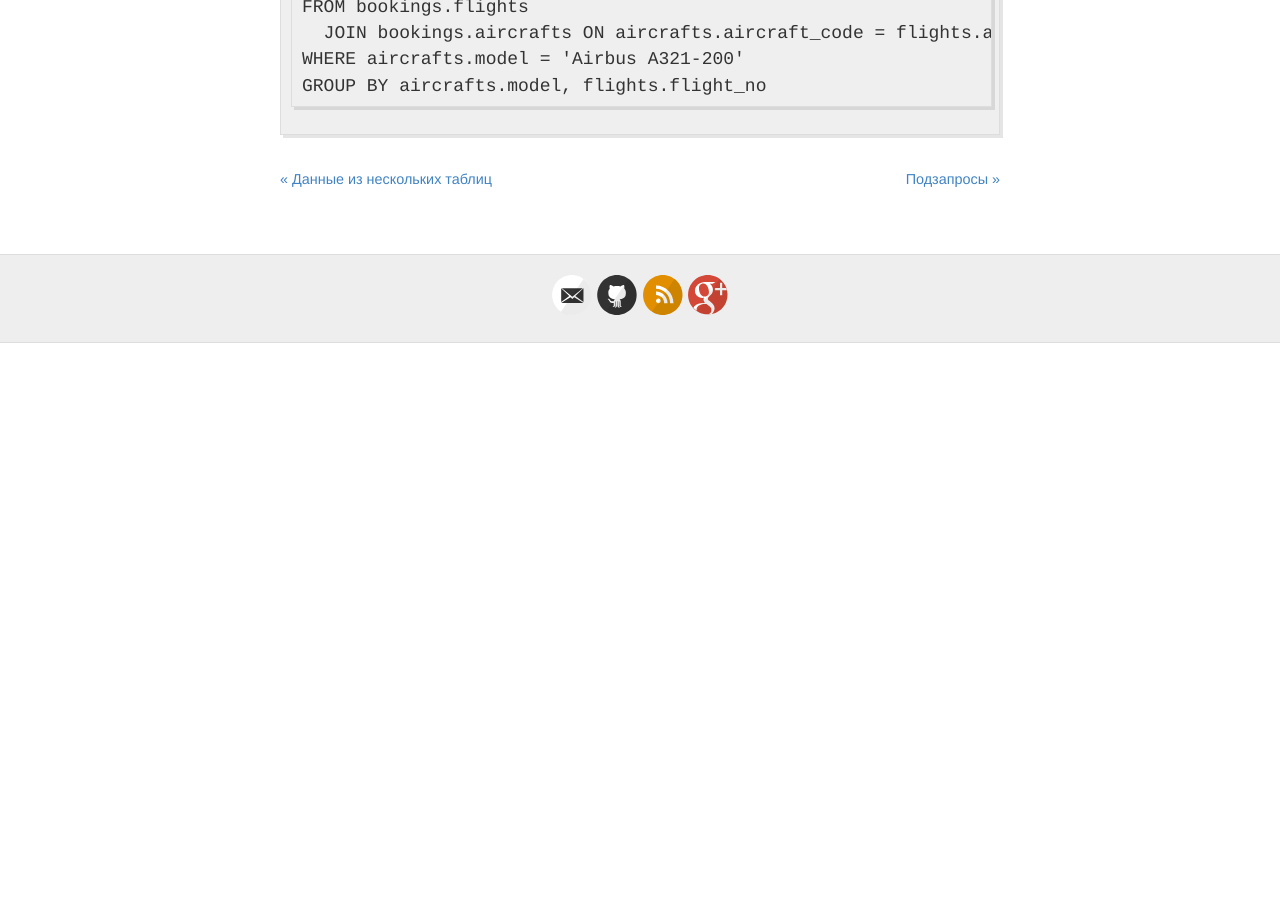
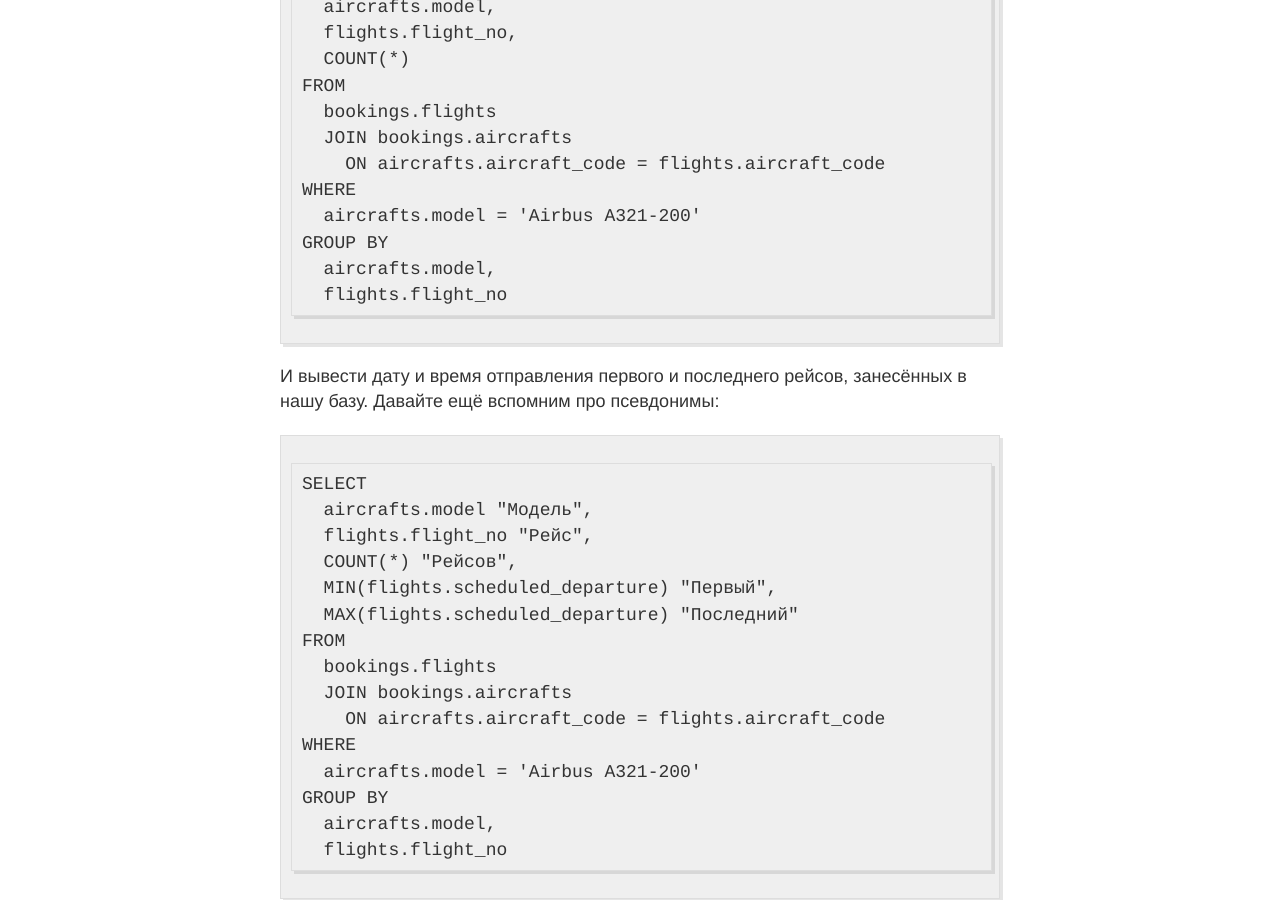
Before and after one commit to prosql/prosql.github.io, a Jekyll site: the page built from _book/01-21-groupby.md, in a window 1280 px wide and 900 px high, scrolled down 1171 px. Built offline with Jekyll 4.4.1, drawn with Linux system fonts in a browser that asks for light colours; comment, search, counter and statistics services are not loaded; before the commit the page ends 1514 px from its top, so only the background shows below that.

Commit message:
fix page

```diff
--- a/_book/01-21-groupby.md
+++ b/_book/01-21-groupby.md
@@ -27,8 +27,34 @@ title: Группировка
 
 Выглядит более многословно, но группировка даёт дополнительные возможности. Например, можем посчитать сколько раз вообще летал самолёт по рейсу. Используем **агрегатную функцию** `COUNT`:
 
-    SELECT aircrafts.model, flights.flight_no, COUNT(*)
-    FROM bookings.flights
-      JOIN bookings.aircrafts ON aircrafts.aircraft_code = flights.aircraft_code
-    WHERE aircrafts.model = 'Airbus A321-200'
-    GROUP BY aircrafts.model, flights.flight_no
+    SELECT
+      aircrafts.model,
+      flights.flight_no,
+      COUNT(*)
+    FROM
+      bookings.flights
+      JOIN bookings.aircrafts
+        ON aircrafts.aircraft_code = flights.aircraft_code
+    WHERE
+      aircrafts.model = 'Airbus A321-200'
+    GROUP BY
+      aircrafts.model,
+      flights.flight_no
+
+И вывести дату и время отправления первого и последнего рейсов, занесённых в нашу базу. Давайте ещё вспомним про псевдонимы:
+
+    SELECT
+      aircrafts.model "Модель",
+      flights.flight_no "Рейс",
+      COUNT(*) "Рейсов",
+      MIN(flights.scheduled_departure) "Первый",
+      MAX(flights.scheduled_departure) "Последний"
+    FROM
+      bookings.flights
+      JOIN bookings.aircrafts
+        ON aircrafts.aircraft_code = flights.aircraft_code
+    WHERE
+      aircrafts.model = 'Airbus A321-200'
+    GROUP BY
+      aircrafts.model,
+      flights.flight_no
```
